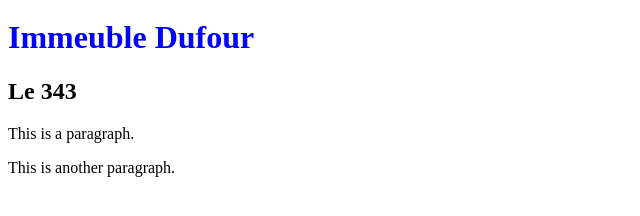
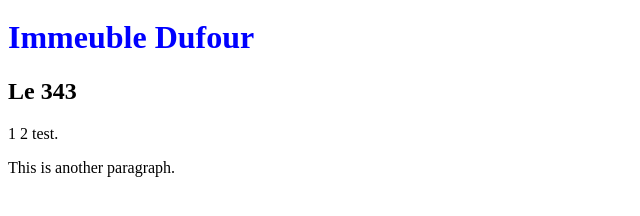
Before and after one commit to jdufour89/Atmosphaera, a plain HTML site: page index.html in a window 1280 px wide. Shown: the part 28-244 px from the top of the page, without its empty margins (0-640 px from the left). Drawn offline with Linux system fonts and the light colour scheme.

Commit message:
test joff

```diff
--- a/index.html
+++ b/index.html
@@ -14,7 +14,7 @@
 <div class="">
  <h1>Immeuble Dufour</h1>
  <h2>Le 343</h2>
- <p>This is a paragraph.</p>
+ <p>1 2 test.</p>
  <p>This is another paragraph.</p>
 </div>
 
```
